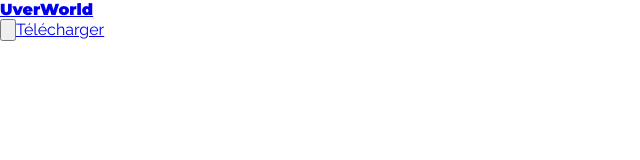
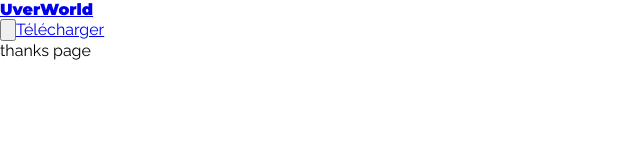
Before and after one commit to Uver-World/website, a React (Create React App) app: page /download/thanks in a window 1280 px wide. Shown: the top 160 px of the page, without its empty margins (0-640 px from the left). Built offline with nearby package versions, Linux system fonts and the light colour scheme.

Commit message:
[main] => Add background video

```diff
--- a/src/index.tsx
+++ b/src/index.tsx
@@ -6,6 +6,7 @@
 import Home from "./pages/Home";
 import Header from "./layouts/Header";
 import Download from "./pages/Download";
+import Thanks from "./pages/Download/Thanks";
 
 const root = ReactDOM.createRoot(
   document.getElementById('root') as HTMLElement
@@ -20,7 +21,8 @@
           <Route path="/" element={<Home />}>
             <Route index element={<Home />} />
           </Route>
-          <Route path="download" element={<Download />}>
+          <Route path="download">
+            <Route path="thanks" element={<Thanks />} />
             <Route index element={<Download />} />
           </Route>
         </Routes>
--- a/src/layouts/Header/styles/index.module.css
+++ b/src/layouts/Header/styles/index.module.css
@@ -13,7 +13,7 @@
 }
 
 .appDownload {
-    @apply text-center text-white bg-blue-600 ml-4 px-6 py-2 rounded-full hover:bg-blue-800 duration-150;
+    @apply text-center text-white bg-blue-600 ml-4 px-6 py-2 rounded-md hover:bg-blue-800 duration-150;
 }
 
 .rightSection {
--- /dev/null
+++ b/src/pages/Download/Thanks/index.tsx
@@ -0,0 +1,11 @@
+import styles from './styles/index.module.css';
+
+const Thanks = () => {
+  return (
+    <section className={styles.container}>
+        thanks page
+    </section>
+  );
+}
+
+export default Thanks;
--- a/src/pages/Home/index.tsx
+++ b/src/pages/Home/index.tsx
@@ -1,7 +1,8 @@
 import styles from './styles/index.module.css';
-import background from '../../assets/img/background.jpg'
+import background from '../../assets/img/background.jpg';
 import download from "../../assets/img/background.jpg";
 import {Link} from "react-router-dom";
+import {useEffect} from "react";
 
 const Home = () => {
   return (
@@ -12,7 +13,10 @@
 
         <Link to="/download" className={styles.appDownload}>Télécharger gratuitement</Link>
       </div>
-      <img src={background} alt="background" className={styles.background} />
+
+      <video id="background-video" autoPlay muted className={styles.background}>
+        <source src="/background.webm" type="video/webm" />
+      </video>
     </section>
   );
 }
--- a/src/pages/Home/styles/index.module.css
+++ b/src/pages/Home/styles/index.module.css
@@ -21,5 +21,5 @@
 }
 
 .appDownload {
-    @apply z-10 text-center text-white text-lg bg-blue-600 rounded-full py-3 px-8 mt-16 hover:bg-blue-800 duration-150;
+    @apply z-10 text-center text-white text-lg bg-blue-600 rounded-lg py-3 px-8 mt-16 hover:bg-blue-800 duration-150;
 }
```
Also changed, not shown: src/pages/Download/Thanks/styles/index.module.css (added), 1 other file (tests, documents, lock files or other folders).
